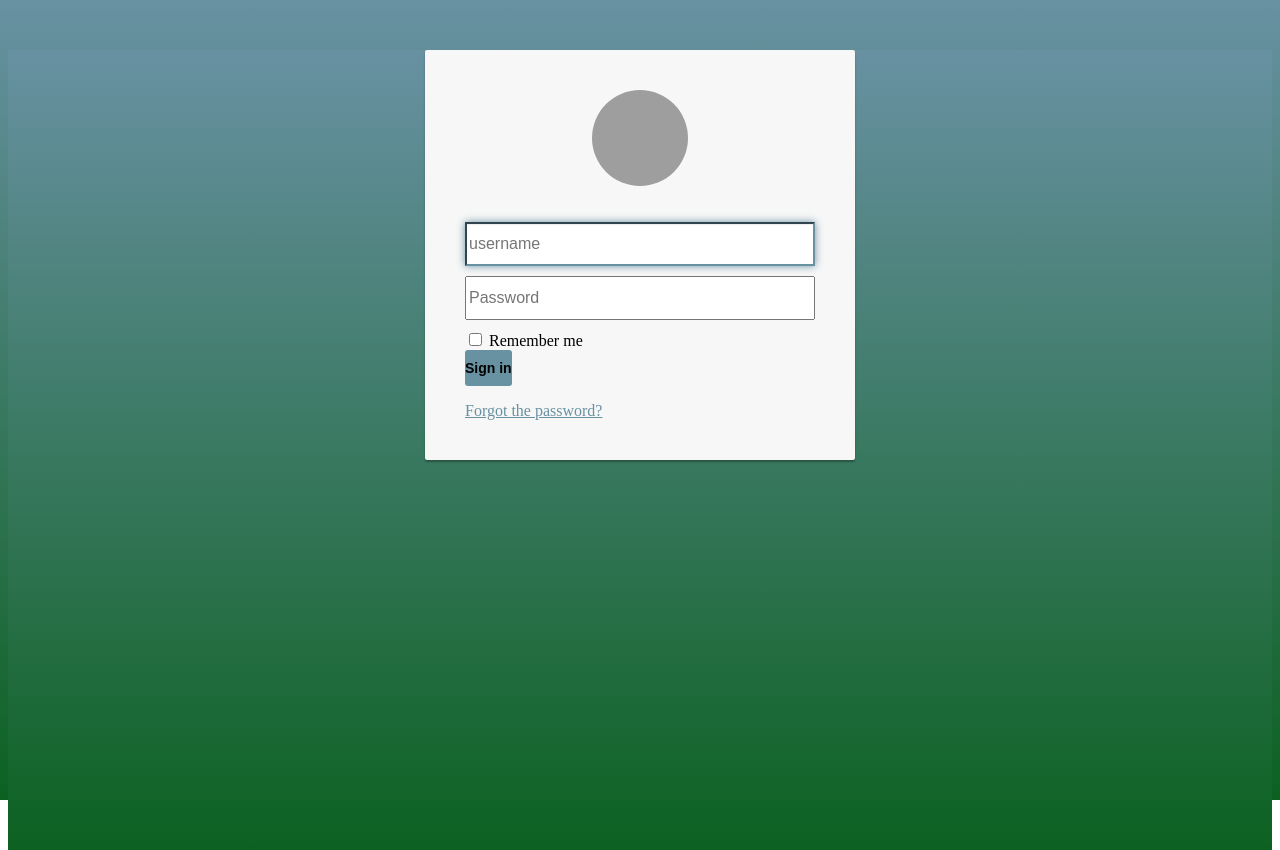
After one commit to pcsaini/hotel_management_system, a PHP site: page /login.php in a window 1280 px wide. The commit adds this page. Run offline with PHP 8.4, Linux system fonts and the light colour scheme; grey boxes are pictures that could not be loaded.

Commit message:
included check in functionality

```diff
--- /dev/null
+++ b/css/login.css
@@ -0,0 +1,141 @@
+/*
+ * Specific styles of signin component
+ */
+/*
+ * General styles
+ */
+body, html {
+    height: 100%;
+    background-repeat: no-repeat;
+    background-image: linear-gradient(rgb(104, 145, 162), rgb(12, 97, 33));
+}
+
+.card-container.card {
+    max-width: 350px;
+    padding: 40px 40px;
+}
+
+.btn {
+    font-weight: 700;
+    height: 36px;
+    -moz-user-select: none;
+    -webkit-user-select: none;
+    user-select: none;
+    cursor: default;
+}
+
+/*
+ * Card component
+ */
+.card {
+    background-color: #F7F7F7;
+    /* just in case there no content*/
+    padding: 20px 25px 30px;
+    margin: 0 auto 25px;
+    margin-top: 50px;
+    /* shadows and rounded borders */
+    -moz-border-radius: 2px;
+    -webkit-border-radius: 2px;
+    border-radius: 2px;
+    -moz-box-shadow: 0px 2px 2px rgba(0, 0, 0, 0.3);
+    -webkit-box-shadow: 0px 2px 2px rgba(0, 0, 0, 0.3);
+    box-shadow: 0px 2px 2px rgba(0, 0, 0, 0.3);
+}
+
+.profile-img-card {
+    width: 96px;
+    height: 96px;
+    margin: 0 auto 10px;
+    display: block;
+    -moz-border-radius: 50%;
+    -webkit-border-radius: 50%;
+    border-radius: 50%;
+}
+
+/*
+ * Form styles
+ */
+.profile-name-card {
+    font-size: 16px;
+    font-weight: bold;
+    text-align: center;
+    margin: 10px 0 0;
+    min-height: 1em;
+}
+
+.reauth-email {
+    display: block;
+    color: #404040;
+    line-height: 2;
+    margin-bottom: 10px;
+    font-size: 14px;
+    text-align: center;
+    overflow: hidden;
+    text-overflow: ellipsis;
+    white-space: nowrap;
+    -moz-box-sizing: border-box;
+    -webkit-box-sizing: border-box;
+    box-sizing: border-box;
+}
+
+.form-signin #inputEmail,
+.form-signin #inputPassword {
+    direction: ltr;
+    height: 44px;
+    font-size: 16px;
+}
+
+.form-signin input[type=email],
+.form-signin input[type=password],
+.form-signin input[type=text],
+.form-signin button {
+    width: 100%;
+    display: block;
+    margin-bottom: 10px;
+    z-index: 1;
+    position: relative;
+    -moz-box-sizing: border-box;
+    -webkit-box-sizing: border-box;
+    box-sizing: border-box;
+}
+
+.form-signin .form-control:focus {
+    border-color: rgb(104, 145, 162);
+    outline: 0;
+    -webkit-box-shadow: inset 0 1px 1px rgba(0,0,0,.075),0 0 8px rgb(104, 145, 162);
+    box-shadow: inset 0 1px 1px rgba(0,0,0,.075),0 0 8px rgb(104, 145, 162);
+}
+
+.btn.btn-signin {
+    /*background-color: #4d90fe; */
+    background-color: rgb(104, 145, 162);
+    /* background-color: linear-gradient(rgb(104, 145, 162), rgb(12, 97, 33));*/
+    padding: 0px;
+    font-weight: 700;
+    font-size: 14px;
+    height: 36px;
+    -moz-border-radius: 3px;
+    -webkit-border-radius: 3px;
+    border-radius: 3px;
+    border: none;
+    -o-transition: all 0.218s;
+    -moz-transition: all 0.218s;
+    -webkit-transition: all 0.218s;
+    transition: all 0.218s;
+}
+
+.btn.btn-signin:hover,
+.btn.btn-signin:active,
+.btn.btn-signin:focus {
+    background-color: rgb(12, 97, 33);
+}
+
+.forgot-password {
+    color: rgb(104, 145, 162);
+}
+
+.forgot-password:hover,
+.forgot-password:active,
+.forgot-password:focus{
+    color: rgb(12, 97, 33);
+}
--- /dev/null
+++ b/js/login.js
@@ -0,0 +1,3 @@
+/**
+ * Created by vishal on 10/23/17.
+ */
--- /dev/null
+++ b/login.php
@@ -0,0 +1,42 @@
+<?php
+/**
+ * Created by PhpStorm.
+ * User: vishal
+ * Date: 10/23/17
+ * Time: 1:45 PM
+ */?>
+<!--
+    you can substitue the span of reauth email for a input with the email and
+    include the remember me checkbox
+    -->
+<html>
+<head>
+<link rel="stylesheet" href="css/login.css"/>
+    <script src="js/login.js"></script>
+</head>
+<body>
+
+
+<div class="container">
+    <div class="card card-container">
+        <!-- <img class="profile-img-card" src="//lh3.googleusercontent.com/-6V8xOA6M7BA/AAAAAAAAAAI/AAAAAAAAAAA/rzlHcD0KYwo/photo.jpg?sz=120" alt="" /> -->
+        <img id="profile-img" class="profile-img-card" src="//ssl.gstatic.com/accounts/ui/avatar_2x.png" />
+        <p id="profile-name" class="profile-name-card"></p>
+        <form class="form-signin" action="functionmis.php" method="post">
+            <span id="reauth-email" class="reauth-email"></span>
+            <input type="text" id="inputEmail" name="username" class="form-control" placeholder="username" required autofocus>
+            <input type="password" id="inputPassword" name="password" class="form-control" placeholder="Password" required>
+            <div id="remember" class="checkbox">
+                <label>
+                    <input type="checkbox" value="remember-me"> Remember me
+                </label>
+            </div>
+            <input class="btn btn-lg btn-primary btn-block btn-signin" type="submit" name="login" value="Sign in"/>
+        </form><!-- /form -->
+        <a href="#" class="forgot-password">
+            Forgot the password?
+        </a>
+    </div><!-- /card-container -->
+</div><!-- /container -->
+</body>
+</html>
--- a/reservation.php
+++ b/reservation.php
@@ -178,7 +178,7 @@ if (isset($_GET['room_id'])){
 
     <div class="row">
         <div class="col-sm-12">
-            <p class="back-link">MIS Developed by <a href="https://www.pcsaini.in">pcsaini</a></p>
+            <p class="back-link">MIS Developed by <a href="https://www.pcsaini.in">Team 2</a></p>
         </div>
     </div>
 
--- a/room_mang.php
+++ b/room_mang.php
@@ -62,6 +62,7 @@
                                             echo '-';
                                         }
                                         else{
+
                                             echo '<a href="#" class="btn btn-danger">12/10/2017</a>';
                                         }
                                         ?>
@@ -270,6 +271,7 @@
                                     <td id="getRoomType"></td>
                                 </tr>
                                 <tr>
+                                    <input type="hidden" id="room_id">
                                     <td>Room No</td>
                                     <td id="getRoomNo"></td>
                                 </tr>
--- a/sidebar.php
+++ b/sidebar.php
@@ -5,7 +5,7 @@
             <img src="http://icons.iconarchive.com/icons/graphicloads/colorful-long-shadow/64/User-icon.png" class="img-responsive" alt="">
         </div>
         <div class="profile-usertitle">
-            <div class="profile-usertitle-name">Prem Chand Saini</div>
+            <div class="profile-usertitle-name">Manager</div>
             <div class="profile-usertitle-status"><span class="indicator label-success"></span>Online</div>
         </div>
         <div class="clear"></div>
```
Also changed, not shown: ajax.js (+11 -6 lines), ajax.php (+26 -0 lines), functionmis.php (+22 -0 lines).
